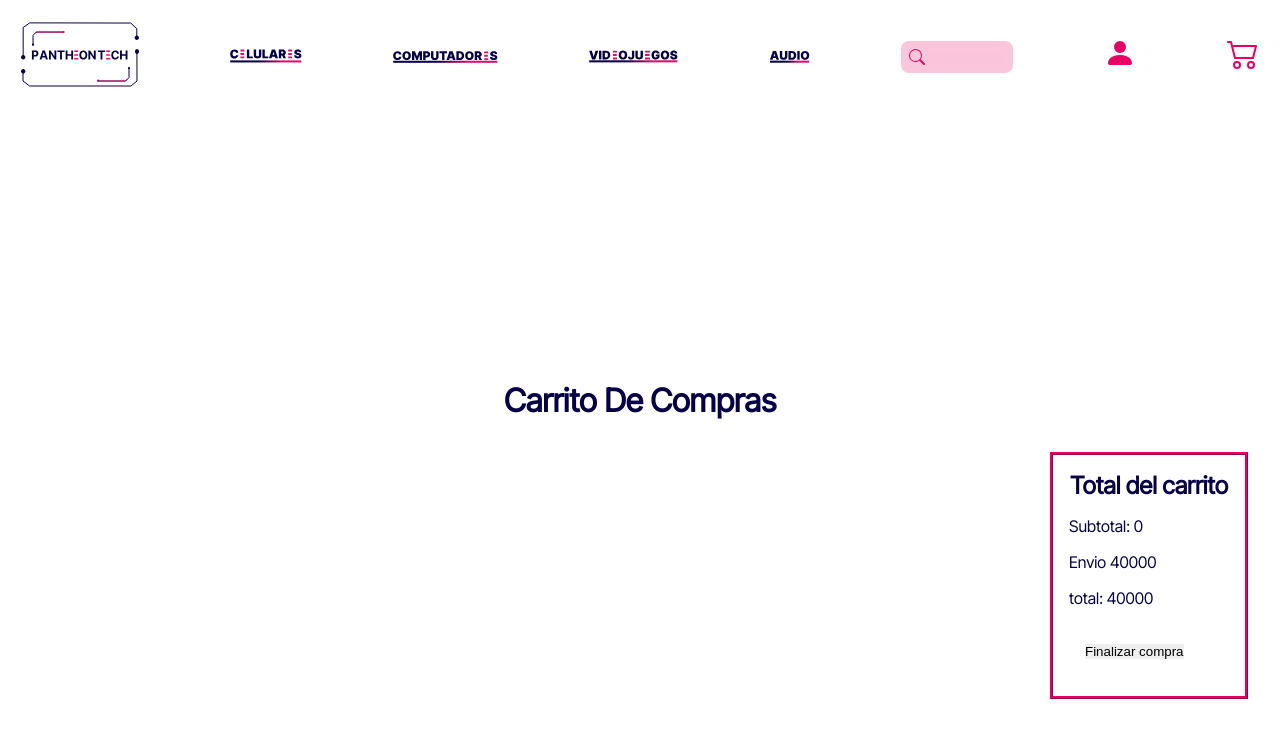
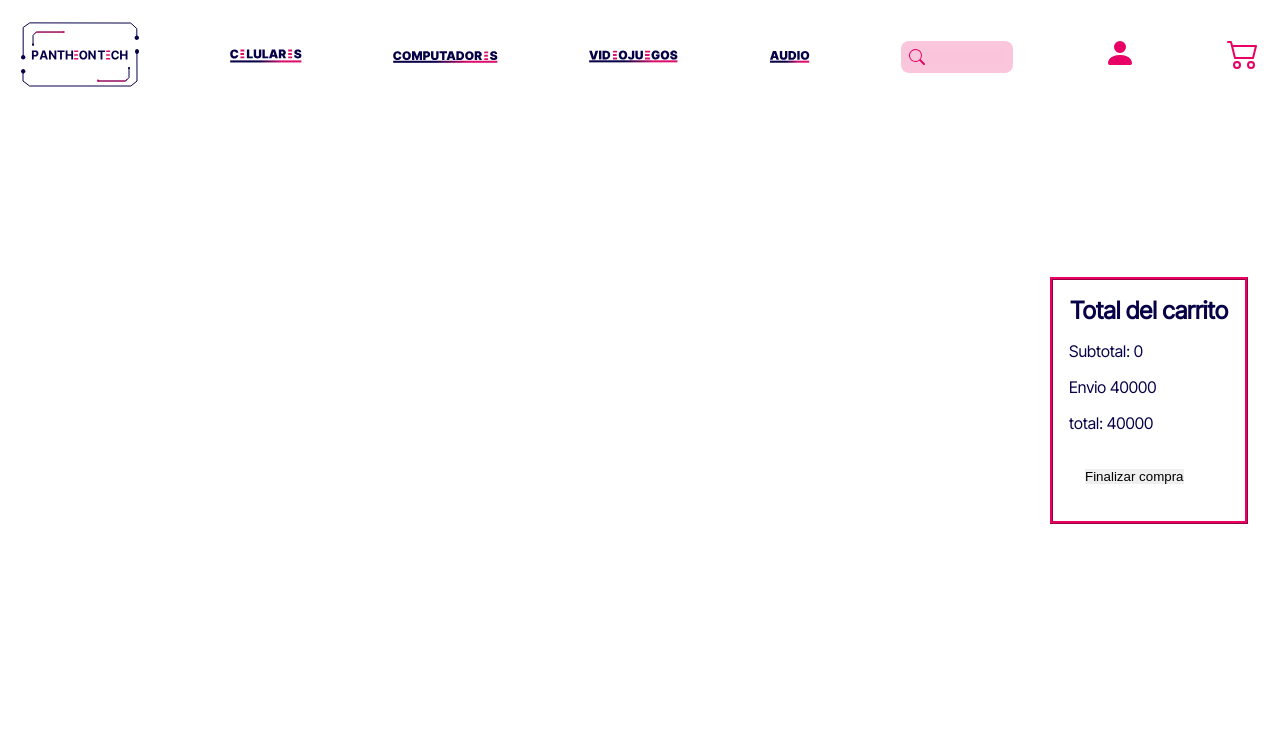
Before and after one commit to objetive218/Pantheon-Tech, a React (Vite) app: page /carro in a window 1280 px wide. Shown: the top 738 px of the page. Built offline with nearby package versions, Linux system fonts and the light colour scheme.

Commit message:
carrito 1.0

```diff
--- a/src/components/Carro.jsx
+++ b/src/components/Carro.jsx
@@ -8,13 +8,13 @@ import NavBar from "./NavBar";
 const Carro = () => {
   const { carrito } = useContext(CarritoContext);
   const [lista, setLista] = useState([]);
-  const [total , setTotal] = useState(0)
-  const [complete, setComplete] = useState(0)
+  const [total, setTotal] = useState(0);
+  const [complete, setComplete] = useState(0);
   useEffect(
     function () {
       setLista(carrito.items);
-      setTotal(carrito.subTotal)
-      setComplete(carrito.subTotal + 40000)
+      setTotal(carrito.subTotal);
+      setComplete(carrito.subTotal + 40000);
     },
     [carrito]
   );
@@ -22,8 +22,9 @@ const Carro = () => {
   return (
     <>
       <NavBar />
-      <h1>Carrito De Compras</h1>
-      <section className={CarroStyle.forma}>
+      <section className={CarroStyle.all}>
+      <h1 className={CarroStyle.title}>Carrito De Compras</h1>
+        <article className={CarroStyle.forma}>
           {lista != null
             ? lista.map(function (element, index) {
                 return (
@@ -39,15 +40,16 @@ const Carro = () => {
                 );
               })
             : ""}
-      </section >
-      <section className={CarroStyle.checkout}>
+        </article>
+        <article className={CarroStyle.checkout}>
           <h2 className={CarroStyle.tituloCar}>Total del carrito</h2>
-        <p > {`Subtotal: ${total}`}</p>
-        <p > Envio 40000</p>
-        <p > {`total: ${complete}`}</p>
-        <form className={CarroStyle.botton1} >
+          <p> {`Subtotal: ${total}`}</p>
+          <p> Envio 40000</p>
+          <p> {`total: ${complete}`}</p>
+          <form className={CarroStyle.botton1}>
             <button>Finalizar compra</button>
           </form>
+        </article>
       </section>
     </>
   );
--- a/src/css/Carro.module.css
+++ b/src/css/Carro.module.css
@@ -25,3 +25,13 @@
   margin: 1rem;
   border-radius: 2rem;
 }
+.all{
+  display: flex;
+  justify-content: center;
+  align-items: center;
+}
+.title{
+  display: flex;
+  position: fixed;
+  bottom: 48rem;
+}
```
Lines whose indentation alone changed are shown as unchanged.
